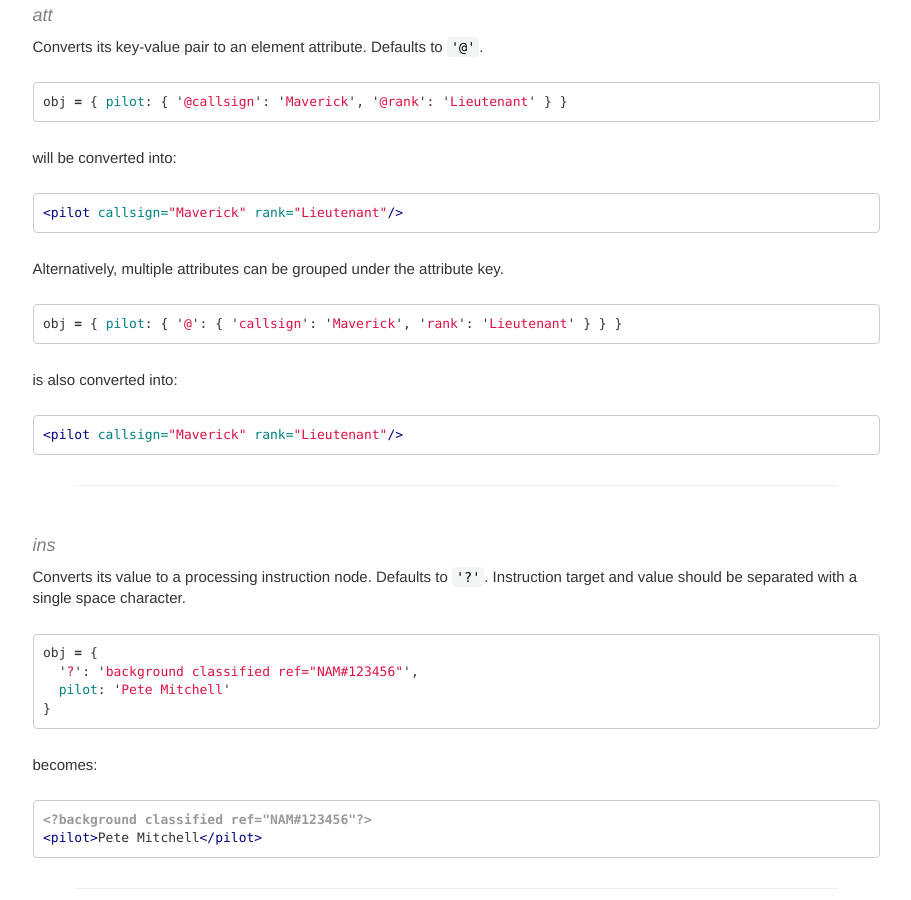
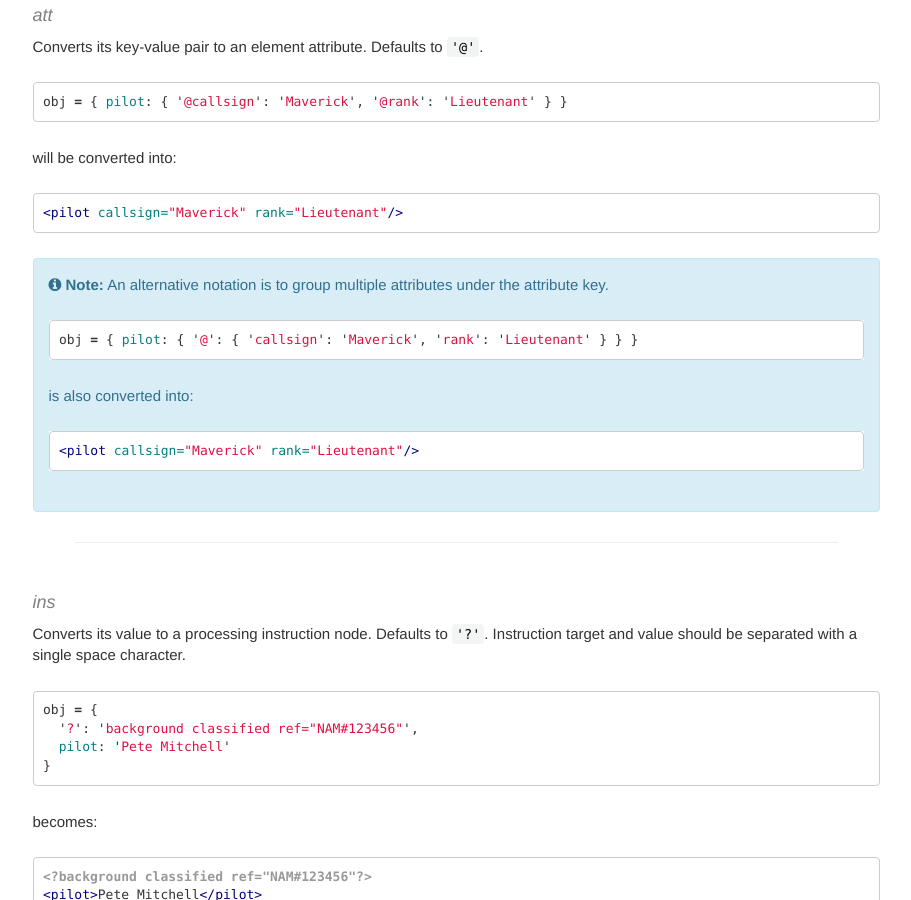
Before and after one commit to oozcitak/xmlbuilder2, a Jekyll site: the page built from docs/pages/object-conversion.md, in a window 1280 px wide and 900 px high, scrolled down 1605 px. Shown: the whole window, without its empty margins (330-1241 px from the left). Built offline with Jekyll 4.4.1, drawn with Linux system fonts in a browser that asks for light colours; comment, search, counter and statistics services are not loaded.

Commit message:
Add note for attribute grouping

`````diff
--- a/docs/pages/object-conversion.md
+++ b/docs/pages/object-conversion.md
@@ -84,14 +84,19 @@ will be converted into:
 ```xml
 <pilot callsign="Maverick" rank="Lieutenant"/>
 ````
-Alternatively, multiple attributes can be grouped under the attribute key.
+
+{% capture cb_note %}
+  An alternative notation is to group multiple attributes under the attribute key.
 ```js
 obj = { pilot: { '@': { 'callsign': 'Maverick', 'rank': 'Lieutenant' } } }
 ```
-is also converted into:
+  is also converted into:
 ```xml
 <pilot callsign="Maverick" rank="Lieutenant"/>
 ````
+{% endcapture %}
+{% include note.html content=cb_note markdown=1 %}
+
 ___
 
 #### ins
`````
